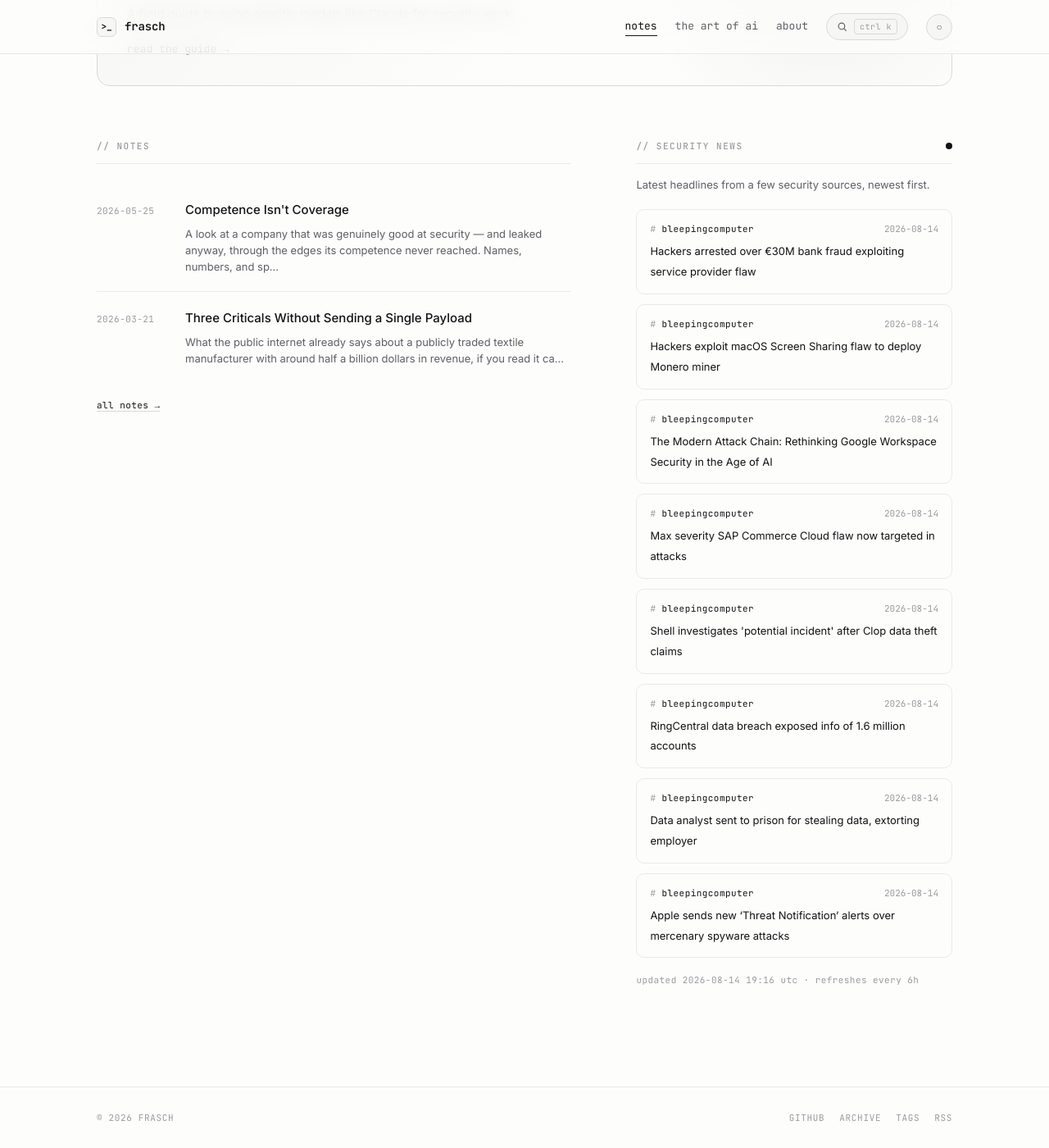
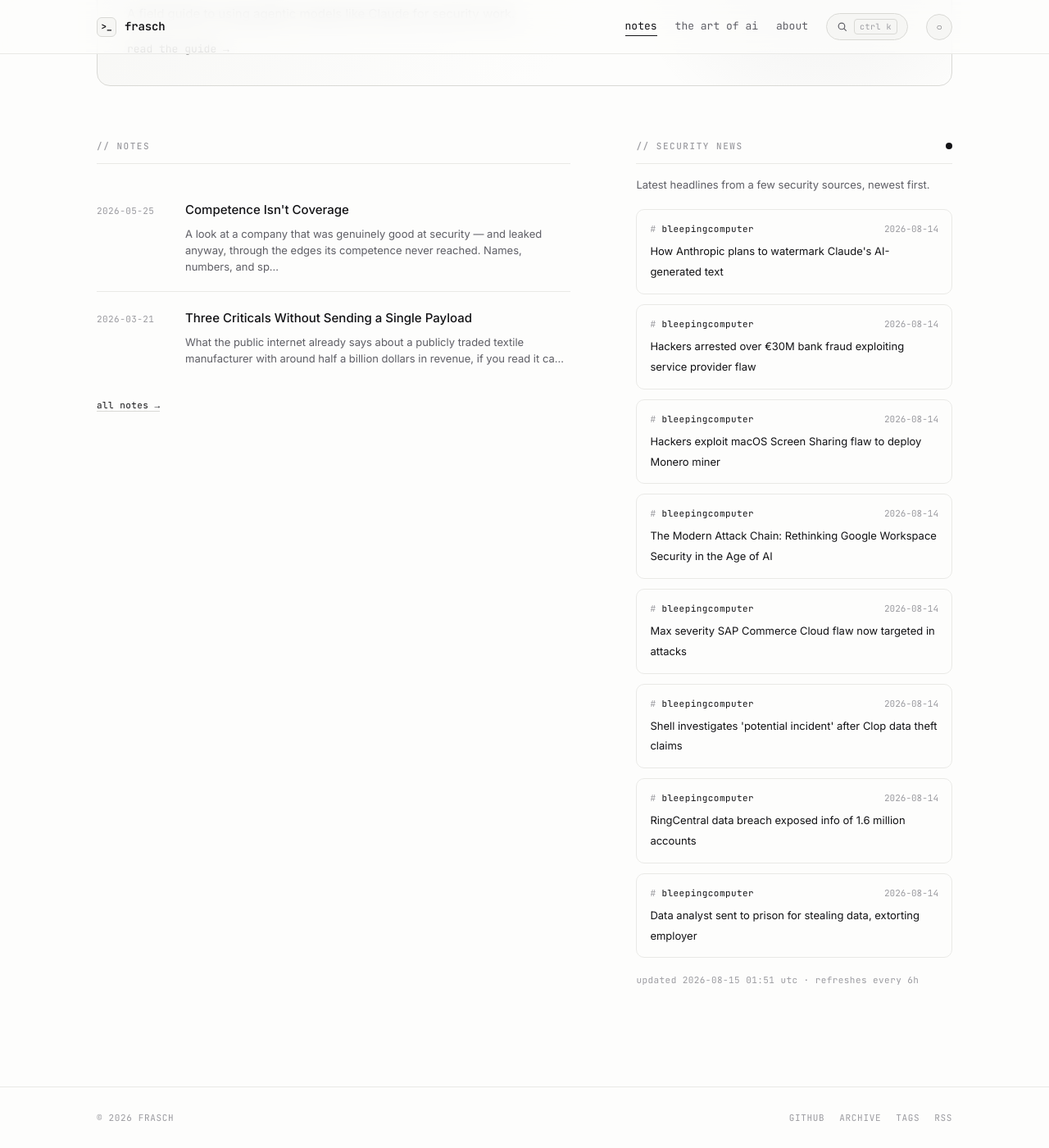
Before and after one commit to whoisfrasch/frasch, a Jekyll site: the page built from index.html, in a window 1280 px wide and 1400 px high, scrolled down 615 px. Shown: the whole window at 82% size. Built offline with Jekyll 4.4.1, drawn with Linux system fonts in a browser that asks for light colours.

Commit message:
Refresh security news feed

```diff
--- a/_data/news.json
+++ b/_data/news.json
@@ -1,6 +1,12 @@
 {
-  "updated": "2026-08-14T19:16:03Z",
+  "updated": "2026-08-15T01:51:45Z",
   "items": [
+    {
+      "source": "bleepingcomputer",
+      "title": "How Anthropic plans to watermark Claude's AI-generated text",
+      "link": "https://www.bleepingcomputer.com/news/artificial-intelligence/how-anthropic-plans-to-watermark-claudes-ai-generated-text/",
+      "date": "2026-08-14T23:24:17Z"
+    },
     {
       "source": "bleepingcomputer",
       "title": "Hackers arrested over €30M bank fraud exploiting service provider flaw",
@@ -42,12 +48,6 @@
       "title": "Data analyst sent to prison for stealing data, extorting employer",
       "link": "https://www.bleepingcomputer.com/news/security/data-analyst-sent-to-prison-for-stealing-data-extorting-employer/",
       "date": "2026-08-14T08:27:18Z"
-    },
-    {
-      "source": "bleepingcomputer",
-      "title": "Apple sends new ‘Threat Notification’ alerts over mercenary spyware attacks",
-      "link": "https://www.bleepingcomputer.com/news/apple/apple-sends-new-threat-notification-alerts-over-mercenary-spyware-attacks/",
-      "date": "2026-08-14T01:19:12Z"
     }
   ]
 }
```
